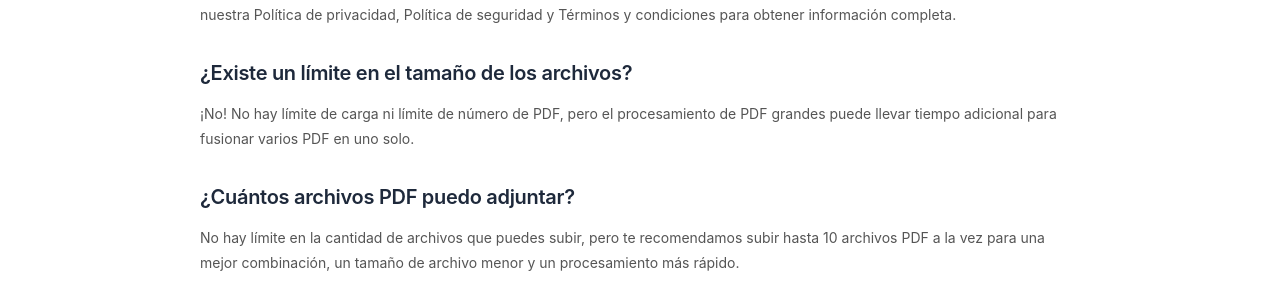
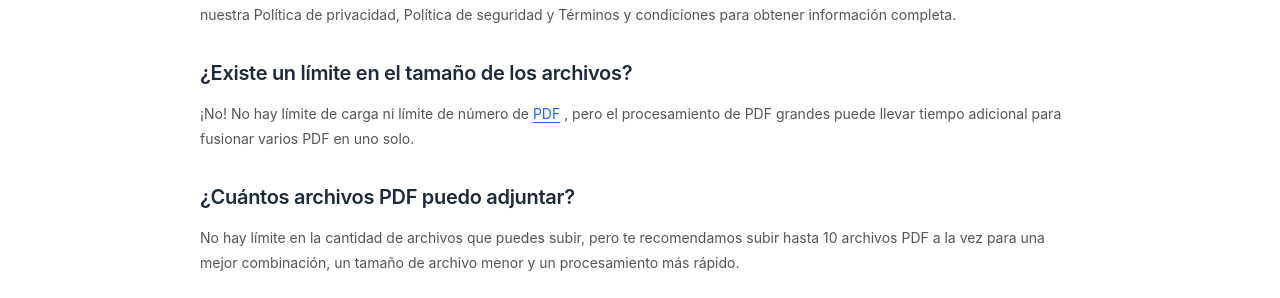
Before and after one commit to rforrupesh/pdf, a Jekyll site: the page built from index.html, in a window 1280 px wide and 900 px high, scrolled down 4962 px. Shown: the part 155-453 px from the top of the window. Built offline with Jekyll 4.4.1, drawn with Linux system fonts in a browser that asks for light colours.

Commit message:
Update index.html

```diff
--- a/index.html
+++ b/index.html
@@ -636,7 +636,7 @@ Reordene manualmente los archivos antes de fusionarlos o cámbieles el nombre ut
         <h3 class="section-title">¿Existe un límite en el tamaño de los archivos?
 
         </h3>
-        <p class="section-body">¡No! No hay límite de carga ni límite de número de PDF, pero el procesamiento de PDF grandes puede llevar tiempo adicional para fusionar varios PDF en uno solo.
+  <p class="section-body">¡No! No hay límite de carga ni límite de número de <a href="https://es.wikipedia.org/wiki/PDF">PDF</a> , pero el procesamiento de PDF grandes puede llevar tiempo adicional para fusionar varios PDF en uno solo.
 
 
         </p>
```
